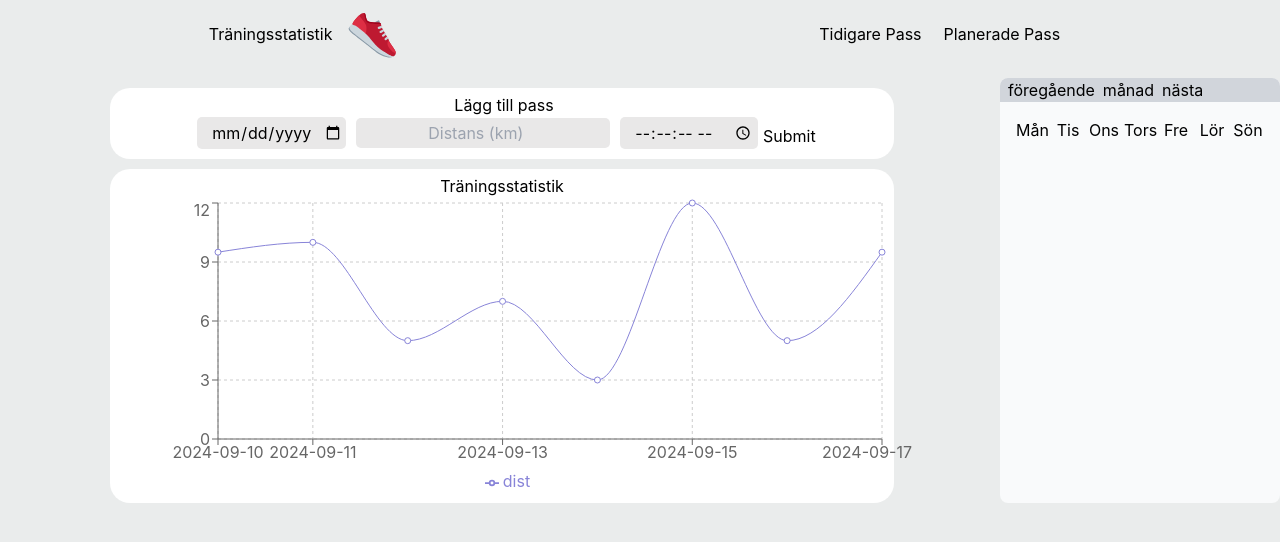
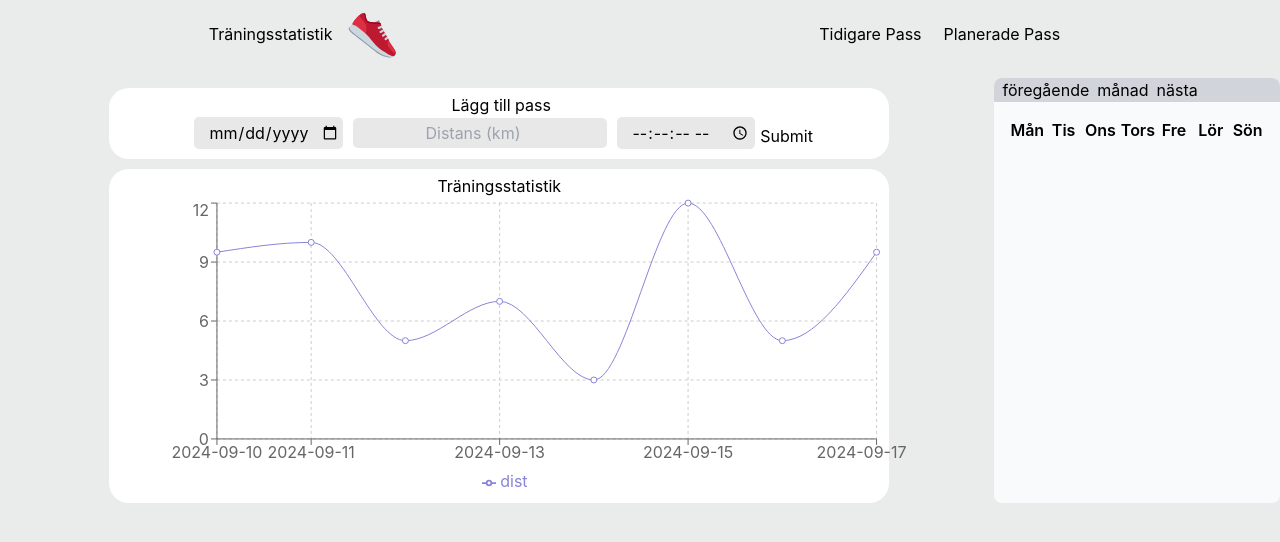
Before and after one commit to martensoderlind/React-trainingGround, a React (Create React App) app in the folder mitt-projekt/: page / in a window 1280 px wide. Shown: the top 542 px of the page. Built offline with nearby package versions, Linux system fonts and the light colour scheme.

Commit message:
vars daysInMonth & firstDayOfMonth

```diff
--- a/mitt-projekt/src/calender.js
+++ b/mitt-projekt/src/calender.js
@@ -1,7 +1,12 @@
 import React, {useState} from "react";
 
 const Calender = ()=>{
+    const [currentDate, setCurrentDate] = useState(new Date());
 
+    const daysInMonth = new Date(currentDate.getFullYear(),currentDate.getMonth()+1,0).getDate();
+    const firstDayOfMonth = new Date(currentDate.getFullYear(),currentDate.getMonth(),1).getDay();
+    console.log(`dagar i månad: ${daysInMonth}`);
+    console.log(`första dag i månad: ${firstDayOfMonth}`);
 
     return (
         <div className="calenderMain bg-gray-50 rounded-lg ">
@@ -14,7 +19,7 @@ const Calender = ()=>{
             </div>
             <div className="grid grid-cols-7 gap-1 p-4">
                 {['Mån','Tis','Ons','Tors','Fre','Lör','Sön'].map((day)=>(
-                    <div key={day} className="text-center ">
+                    <div key={day} className="text-center font-semibold">
                         {day}
                     </div>
                 ))}
```
